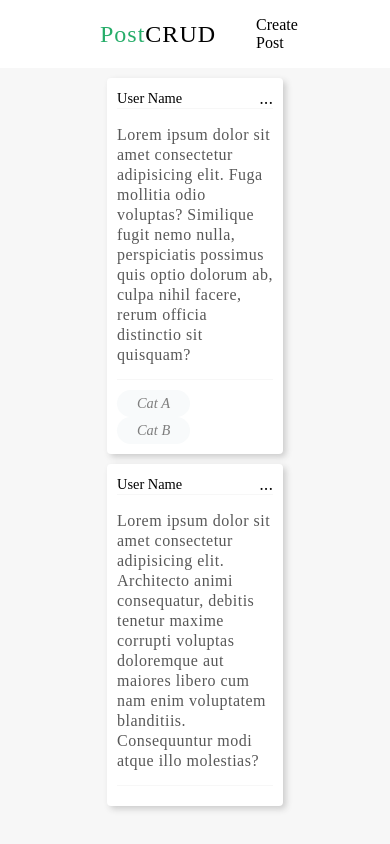
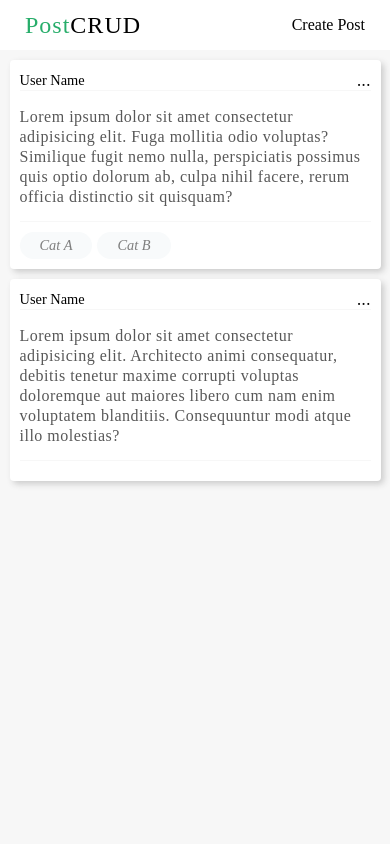
Before and after one commit to symonhasan/post-crud, a React (Create React App) app: page / in a window 390 px wide. Built offline with nearby package versions, Linux system fonts and the light colour scheme; a web font is replaced by a local one.

Commit message:
style and media rules

```diff
--- a/src/components/Navigation/Navigation.css
+++ b/src/components/Navigation/Navigation.css
@@ -33,3 +33,8 @@
 .nav-links a:hover{
     color: #27ad6a;
 }
+@media only screen and ( max-width: 550px ){
+    .navigation{
+        padding: 0px 25px;
+    }
+}
--- a/src/components/Navigation/Navigation.js
+++ b/src/components/Navigation/Navigation.js
@@ -1,11 +1,12 @@
 import React from "react";
-import { NavLink } from "react-router-dom";
+import { NavLink, useLocation } from "react-router-dom";
 import "./Navigation.css";
 
 const Navigation = (props) => {
+    const location = useLocation();
     return (
         <div className="navigation">
-            <NavLink to="/" className="site-header">
+            <NavLink to={`${location.pathname}`} className="site-header">
                 Post<span>CRUD</span>
             </NavLink>
             <ul className="nav-links">
--- a/src/components/Post/Post.css
+++ b/src/components/Post/Post.css
@@ -75,3 +75,23 @@
     display: flex;
     flex-direction: column;
 }
+@media only screen and ( max-width: 1200px ){
+    .post-div{
+        width: 60vw;
+    }
+}
+@media only screen and ( max-width: 1000px ){
+    .post-div{
+        width: 70vw;
+    }
+}
+@media only screen and ( max-width: 750px ){
+    .post-div{
+        width: 80vw;
+    }
+}
+@media only screen and ( max-width: 450px ){
+    .post-div{
+        width: 90vw;
+    }
+}
```
